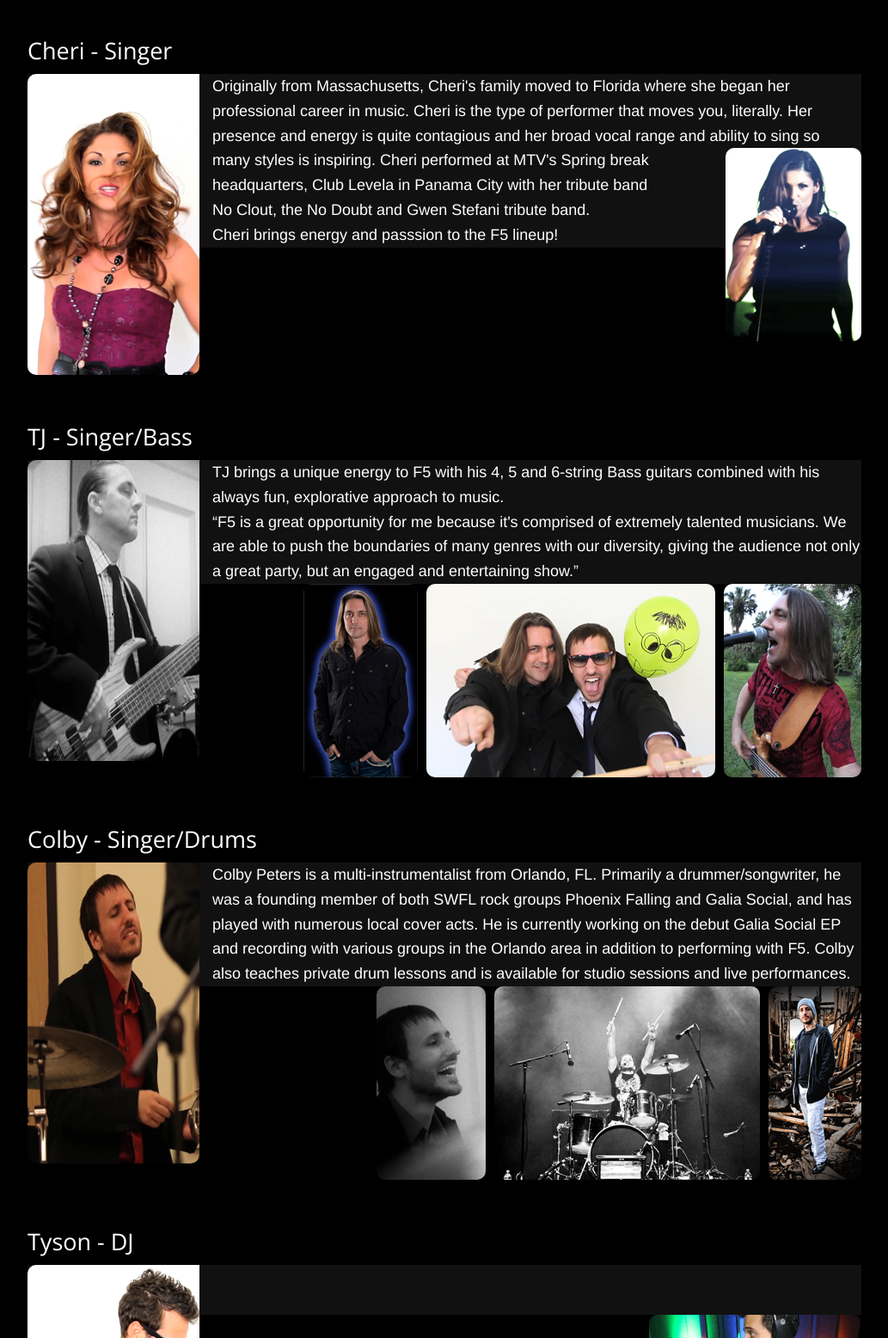
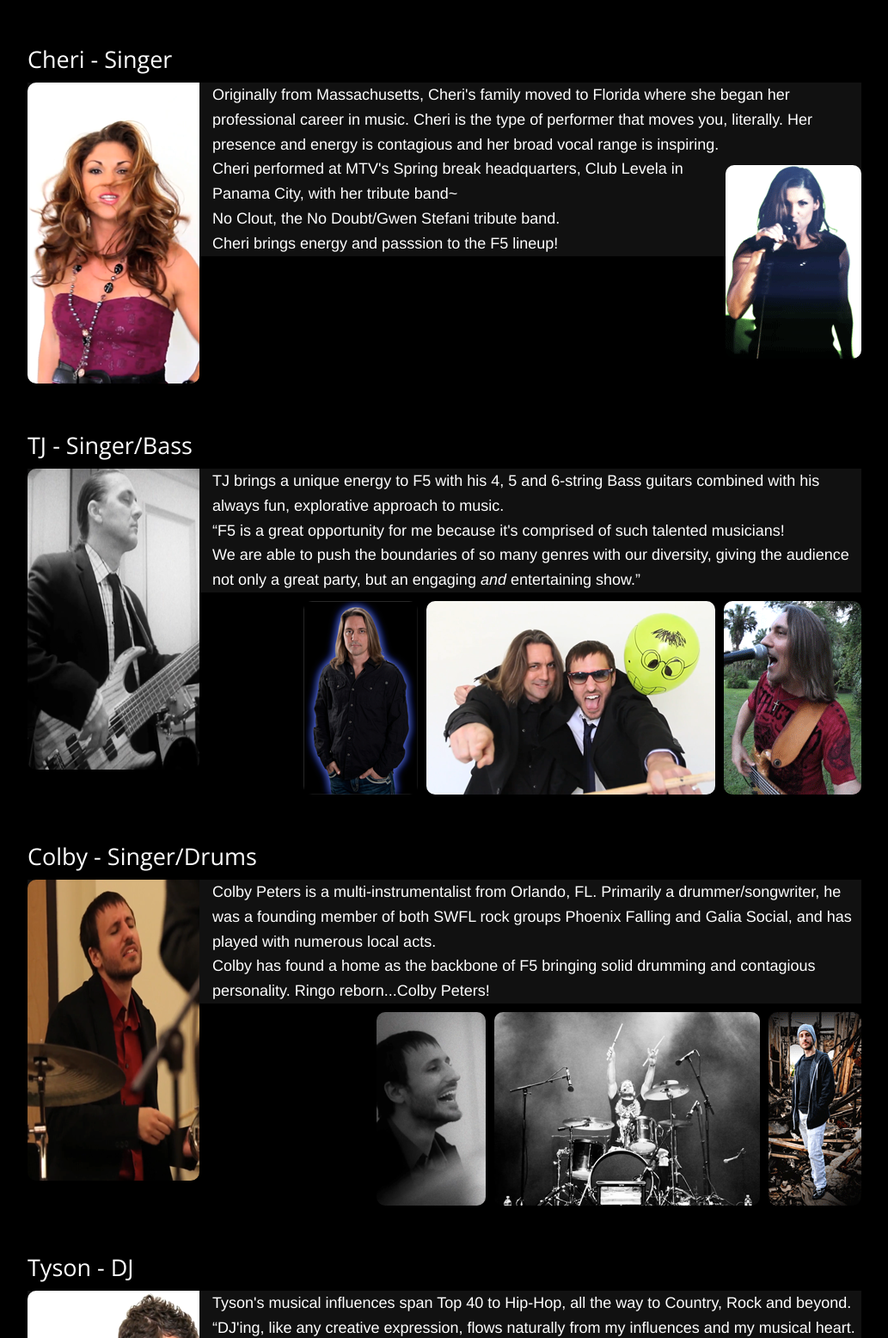
Before and after one commit to bnwpro/f5, a website: page band.html in a window 1280 px wide. Shown: the part 1244-2800 px from the top of the page at 86% size, without its empty margins (123-1156 px from the left). Drawn offline with nearby package versions, Linux system fonts and the light colour scheme.

Commit message:
1/25/14_
Bio updates

```diff
--- a/band.html
+++ b/band.html
@@ -27,8 +27,8 @@
 				  <div class="bio">
 					  <h1 class="">F5 Band Members <a href="index.html"><img src="images/logo/logo_8_125.png" class="" width="125" alt="F5-logo" /></a></h1>
 					  <h3>Brendon - Singer/Guitar</h3>
-					  <p><img class="bio-pic round-corners-3" src="images/band/bios/brendon_2.png" alt="Brendon F5" />Brendon fell in love with The Beatles at 9 years of age and has been singing ever since. Passionate about all things music, he fronts Foreman's 5 as singer, guitarists and musical director.<br>
-						  &ldquo;Music is a synthesis of passion &amp; energy; it's pure, focused love in action. This is how we express our music so that your event is filled with every bit of passion and excitement you desire. Our pledge as a band is to bring that focus every time we perform...&rdquo;<br>
+					  <p><img class="bio-pic round-corners-3" src="images/band/bios/brendon_2.png" alt="Brendon F5" />Brendon fell in love with The Beatles at 9 years of age and has been singing ever since. Passionate about all things music, he fronts Foreman's 5 as singer, guitarist and musical director.<br>
+						  &ldquo;Music is a synthesis of passion &amp; energy; it's pure, focused love in action. This is how we express our music so that your event is filled with every bit of passion and excitement you deserve. Our pledge as a band is to bring that focus every time we perform...&rdquo;<br>
 						  <img class="bio-pic-right round-corners" src="images/band/bios/brendon_right_pm.png" alt="Brendon F5" />
 						  <img class="bio-pic-right round-corners" src="images/band/bios/brendon_right_og.png" alt="Brendon F5" />
 						  <img class="bio-pic-right round-corners" src="images/band/bios/brendon_right.png" alt="Brendon F5" />
@@ -37,7 +37,7 @@
 				  <br><br>
 				  <div class="bio">
 					  <h3>Cheri - Singer</h3>
-					  <p><img class="bio-pic round-corners-3" src="images/band/bios/cheri_1.png" alt="Cheri F5" />Originally from Massachusetts, Cheri's family moved to Florida where she began her professional career in music. Cheri is the type of performer that moves you, literally. Her presence and energy is quite contagious and her broad vocal range and ability to sing so many styles is inspiring. <img class="bio-pic-right round-corners" src="images/band/bios/cheri_right.png" alt="Cheri F5" />Cheri performed at MTV's Spring break headquarters, Club Levela in Panama City with her tribute band<br> No Clout, the No Doubt and Gwen Stefani tribute band. <br>
+					  <p><img class="bio-pic round-corners-3" src="images/band/bios/cheri_1.png" alt="Cheri F5" />Originally from Massachusetts, Cheri's family moved to Florida where she began her professional career in music. Cheri is the type of performer that moves you, literally. Her presence and energy is contagious and her broad vocal range is inspiring.<br> <img class="bio-pic-right round-corners" src="images/band/bios/cheri_right.png" alt="Cheri F5" />Cheri performed at MTV's Spring break headquarters, Club Levela in Panama City, with her tribute band~<br> No Clout, the No Doubt/Gwen Stefani tribute band. <br>
 						  Cheri brings energy and passsion to the F5 lineup!
 
 					  </p>
@@ -46,7 +46,7 @@
 				  <div class="bio">
 					  <h3>TJ - Singer/Bass</h3>
 					  <p><img class="bio-pic round-corners-3" src="images/band/bios/tj_2.png" alt="TJ F5" />TJ brings a unique energy to F5 with his 4, 5 and 6-string Bass guitars combined with his always fun, explorative approach to music.<br>
-						  &ldquo;F5 is a great opportunity for me because it's comprised of extremely talented musicians. We are able to push the boundaries of many genres with our diversity, giving the audience not only a great party, but an engaged and entertaining show.&rdquo;<br>
+						  &ldquo;F5 is a great opportunity for me because it's comprised of such talented musicians!<br> We are able to push the boundaries of so many genres with our diversity, giving the audience not only a great party, but an engaging <em>and</em> entertaining show.&rdquo;<br>
 						  <img class="bio-pic-right round-corners" src="images/band/bios/tj_right.png" alt="TJ F5" />
 						  <img class="bio-pic-right round-corners" src="images/band/bios/tj_colby_right.png" alt="TJ F5" />
 						  <img class="bio-pic-right round-corners" src="images/band/bios/tj_right_apr.png" alt="TJ F5" />
@@ -55,7 +55,8 @@
 				  </div> <!-- END bio -->
 				  <div class="bio">
 					  <h3>Colby - Singer/Drums</h3>
-					  <p><img class="bio-pic round-corners-3" src="images/band/bios/colby_3.png" alt="Colby F5" />Colby Peters is a multi-instrumentalist from Orlando, FL. Primarily a drummer/songwriter, he was a founding member of both SWFL rock groups Phoenix Falling and Galia Social, and has played with numerous local cover acts. He is currently working on the debut Galia Social EP and recording with various groups in the Orlando area in addition to performing with F5. Colby also teaches private drum lessons and is available for studio sessions and live performances.
+					  <p><img class="bio-pic round-corners-3" src="images/band/bios/colby_3.png" alt="Colby F5" />Colby Peters is a multi-instrumentalist from Orlando, FL. Primarily a drummer/songwriter, he was a founding member of both SWFL rock groups Phoenix Falling and Galia Social, and has played with numerous local acts.<br>
+						  Colby has found a home as the backbone of F5 bringing solid drumming and contagious personality. Ringo reborn...Colby Peters!<br>
 						  <img class="bio-pic-right round-corners" src="images/band/bios/colby_right.png" alt="Colby F5" />
 						  <img class="bio-pic-right round-corners" src="images/band/bios/colby_right_epic.png" alt="Colby F5" />
 						  <img class="bio-pic-right round-corners" src="images/band/bios/colby_right_smile.png" alt="Colby F5" />
@@ -64,8 +65,9 @@
 				  </div> <!-- END bio -->
 				  <div class="bio">
 					  <h3>Tyson - DJ</h3>
-					  <p><img class="bio-pic round-corners-3" src="images/band/bios/tyson_3.png" alt="Tyson F5" /><br><br>
-						  <img class="bio-pic-right round-corners" src="images/band/bios/tyson_right_spin.png" alt="Tyson F5" />
+					  <p><img class="bio-pic round-corners-3" src="images/band/bios/tyson_3.png" alt="Tyson F5" />Tyson's musical influences span Top 40 to Hip-Hop, all the way to Country, Rock and beyond.<br>
+						  &ldquo;DJ'ing, like any creative expression, flows naturally from my influences and my musical heart. <img class="bio-pic-right round-corners" src="images/band/bios/tyson_right_spin.png" alt="Tyson F5" /> Mixing this form of expression with the live energy of the F5 band creates a sound that is so much more than the sum of it's parts...it becomes a truly ungorgettable, musical event!&rdquo;
+
 					  </p>
 				  <br><br>
 				  </div> <!-- END bio -->
--- a/stylesheets/band.css
+++ b/stylesheets/band.css
@@ -13,7 +13,7 @@
 .bio-pic-right {
 	float: right;
 	height: 225px;
-	margin-left: 10px;
+	margin: 10px 0 0 10px;
 }
 .bio p {
 	font-size: large;
```
